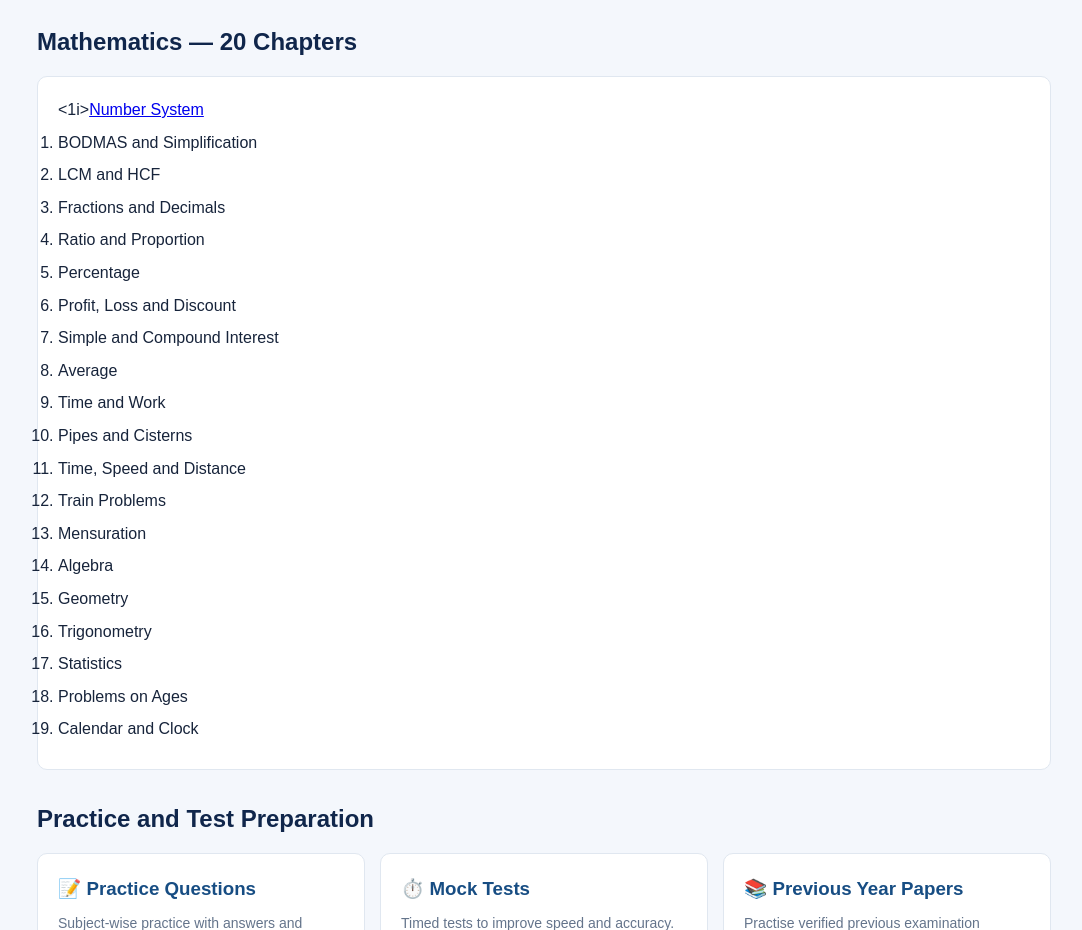
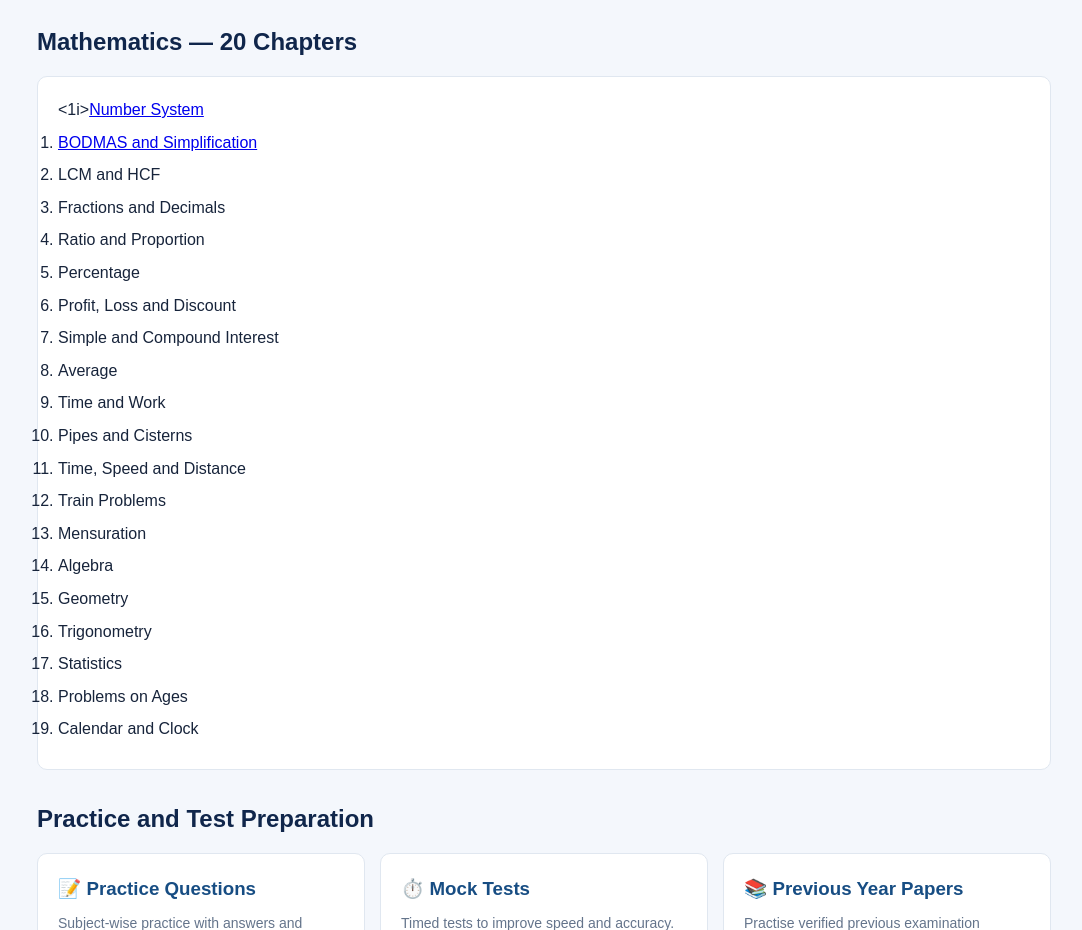
Before and after one commit to railwayexamhub/railway-exam-hub, a plain HTML site: page group-d.html in a window 1280 px wide. Shown: the part 860-1790 px from the top of the page, without its empty margins (96-1178 px from the left). Drawn offline with Linux system fonts and the light colour scheme.

Commit message:
Update BODMAS and Simplification link in HTML

```diff
--- a/group-d.html
+++ b/group-d.html
@@ -71,7 +71,7 @@ footer{background:#10264b;color:white;text-align:center;padding:25px;margin-top:
 <div class="card">
 <ol>
 <1i><a href="number-system.html">Number System</a></1i>
-<li>BODMAS and Simplification</li>
+<li><a href="bodmas-simplification.html">BODMAS and Simplification</a></li>
 <li>LCM and HCF</li>
 <li>Fractions and Decimals</li>
 <li>Ratio and Proportion</li>
```
